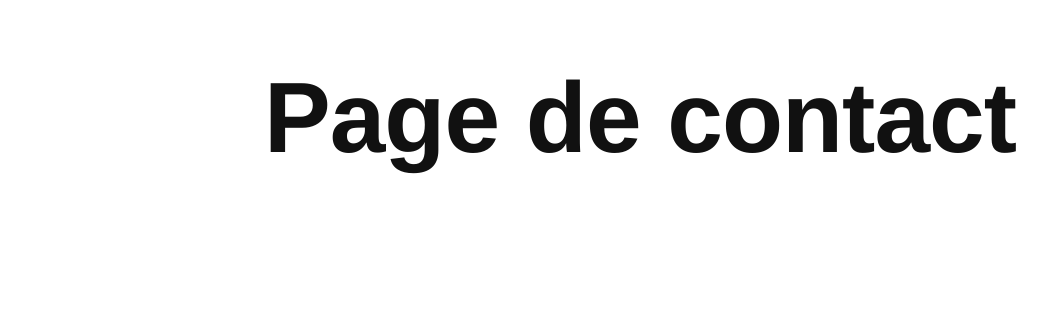
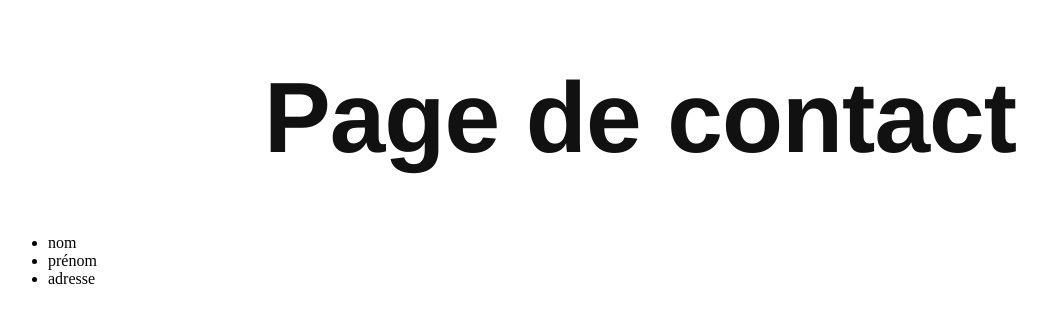
Before and after one commit to maggiefomuso/projectGithub1, a plain HTML site: page contact.html in a window 1280 px wide. Shown: the whole page, without its empty margins (0-1047 px from the left). Drawn offline with Linux system fonts and the light colour scheme.

Commit message:
ajout de liste a puce dans le fichier contact

```diff
--- a/contact.html
+++ b/contact.html
@@ -11,6 +11,11 @@
 
 <body>
     <h1>Page de contact</h1>
+	<ul>
+	   <li>nom</li>
+	   <li>prénom</li>
+	   <li>adresse</li>
+	</ul>
 </body>
 
 </html>
```
